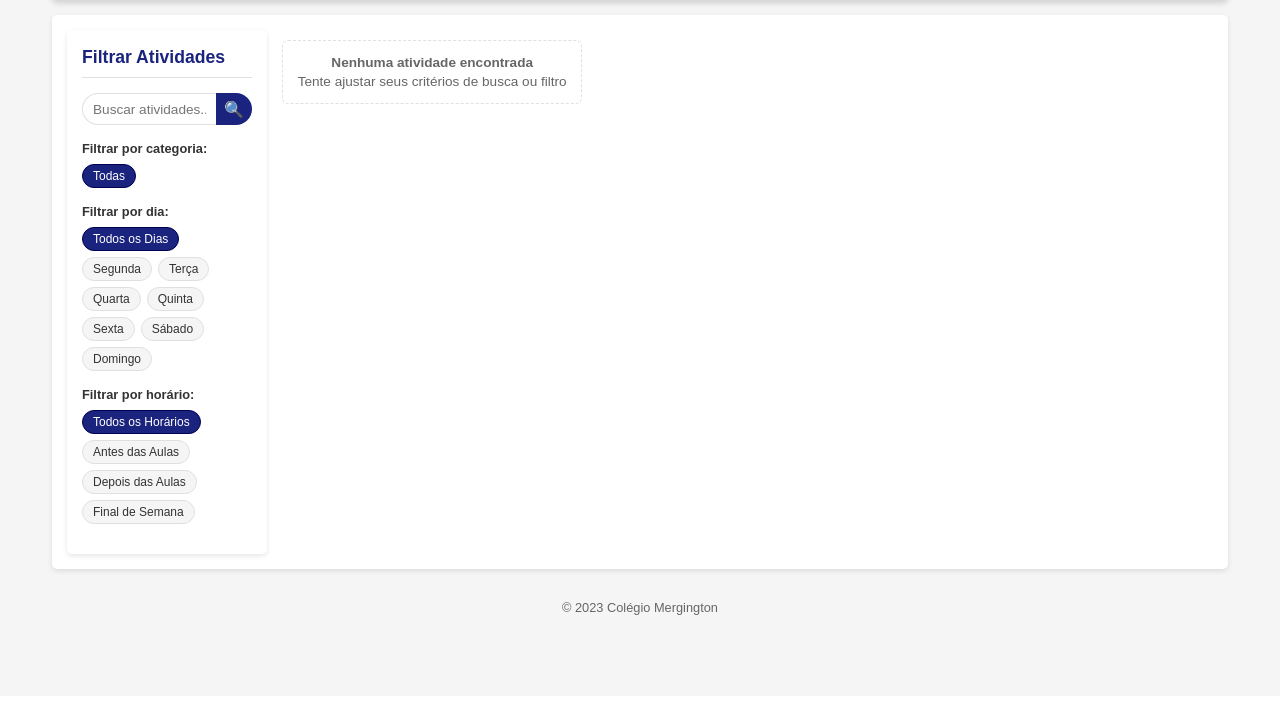
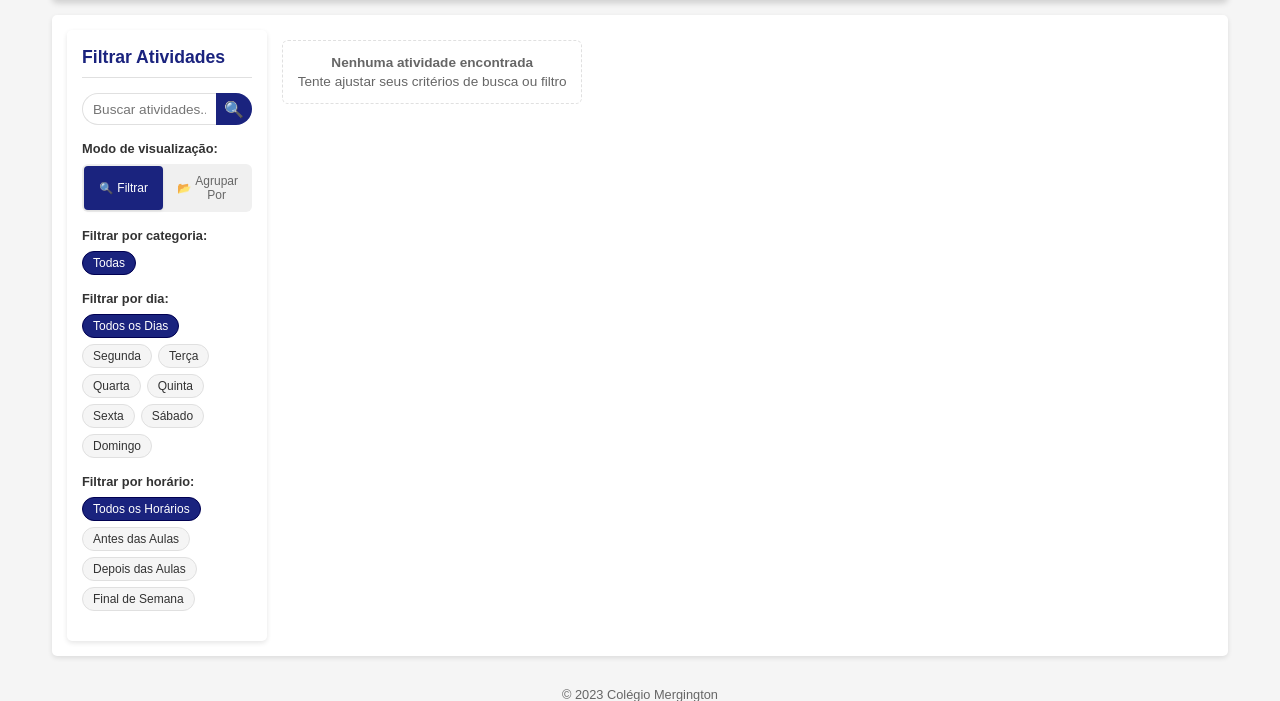
Before and after one commit to andrefontourainvillia/Java4, a Spring Boot app: page / in a window 1280 px wide. Shown: the part 104-805 px from the top of the page. Before the commit the page ends 719 px from the top, so only its background shows below. Run offline with Spring Boot 4, Linux system fonts and the light colour scheme; data that the repository does not hold is empty; some of the project's set-up classes (security, data sources, template engines, error pages and the like) are left out, and stand-ins take their place.

Commit message:
Implement Group By functionality for activities
Co-authored-by: andrefontourainvillia <140420144+andrefontourainvillia@users.noreply.github.com>

```diff
--- a/src/main/resources/static/app.js
+++ b/src/main/resources/static/app.js
@@ -35,6 +35,7 @@ document.addEventListener("DOMContentLoaded", () => {
   let searchQuery = "";
   let currentDay = "";
   let currentTimeRange = "";
+  let viewMode = "filter"; // "filter" or "group"
 
   // Load activity categories from backend
   async function loadActivityCategories() {
@@ -458,8 +459,8 @@ document.addEventListener("DOMContentLoaded", () => {
       // Get activity type - use backend data if available
       const activityType = getActivityType(name, details.description, details.category);
 
-      // Apply category filter (only if backend didn't already filter)
-      if (currentFilter !== "all" && activityType !== currentFilter) {
+      // Apply category filter (only in filter mode, not in group mode)
+      if (viewMode === "filter" && currentFilter !== "all" && activityType !== currentFilter) {
         return;
       }
 
@@ -507,9 +508,65 @@ document.addEventListener("DOMContentLoaded", () => {
       return;
     }
 
-    // Display filtered activities
+    // Display activities based on view mode
+    if (viewMode === "group") {
+      displayGroupedActivities(filteredActivities);
+    } else {
+      // Display filtered activities (original behavior)
+      Object.entries(filteredActivities).forEach(([name, details]) => {
+        renderActivityCard(name, details);
+      });
+    }
+  }
+
+  // Function to display activities grouped by category
+  function displayGroupedActivities(filteredActivities) {
+    // Group activities by category
+    const groupedActivities = {};
+
     Object.entries(filteredActivities).forEach(([name, details]) => {
-      renderActivityCard(name, details);
+      // Get category information
+      let categoryInfo = {
+        id: 'outros',
+        label: 'Outros',
+        color: '#666666'
+      };
+
+      if (details.categoryDetails) {
+        // Use backend category details if available
+        categoryInfo = {
+          id: details.categoryDetails.type || details.categoryDetails.id,
+          label: details.categoryDetails.label,
+          color: details.categoryDetails.backgroundColor
+        };
+      } else if (details.category && activityTypes[details.category.toLowerCase()]) {
+        // Use category from activityTypes
+        const categoryType = activityTypes[details.category.toLowerCase()];
+        categoryInfo = {
+          id: details.category.toLowerCase(),
+          label: categoryType.label,
+          color: categoryType.color
+        };
+      }
+
+      // Initialize group if it doesn't exist
+      if (!groupedActivities[categoryInfo.id]) {
+        groupedActivities[categoryInfo.id] = {
+          info: categoryInfo,
+          activities: []
+        };
+      }
+
+      // Add activity to the group
+      groupedActivities[categoryInfo.id].activities.push({ name, details });
+    });
+
+    // Sort groups by label and render them
+    const sortedGroups = Object.entries(groupedActivities)
+      .sort(([, a], [, b]) => a.info.label.localeCompare(b.info.label));
+
+    sortedGroups.forEach(([groupId, group]) => {
+      renderActivityGroup(group.info, group.activities);
     });
   }
 
@@ -547,8 +604,61 @@ document.addEventListener("DOMContentLoaded", () => {
     return false;
   }
 
+  // Function to render an activity group
+  function renderActivityGroup(categoryInfo, activities) {
+    // Create group container
+    const groupContainer = document.createElement("div");
+    groupContainer.className = "activity-group";
+
+    // Create group header
+    const groupHeader = document.createElement("div");
+    groupHeader.className = "activity-group-header";
+
+    const groupTitle = document.createElement("h3");
+    groupTitle.className = "activity-group-title";
+
+    // Create color icon
+    const colorIcon = document.createElement("span");
+    colorIcon.className = "activity-group-icon";
+    colorIcon.style.backgroundColor = categoryInfo.color;
+
+    // Create count badge
+    const countBadge = document.createElement("span");
+    countBadge.className = "activity-group-count";
+    countBadge.textContent = activities.length;
+
+    // Assemble header
+    groupTitle.appendChild(colorIcon);
+    groupTitle.appendChild(document.createTextNode(categoryInfo.label));
+    groupTitle.appendChild(countBadge);
+    groupHeader.appendChild(groupTitle);
+
+    // Create activities container
+    const activitiesContainer = document.createElement("div");
+    activitiesContainer.className = "activity-group-activities";
+
+    // Render each activity in the group
+    activities.forEach(({ name, details }) => {
+      const activityCard = createActivityCardElement(name, details);
+      activitiesContainer.appendChild(activityCard);
+    });
+
+    // Assemble the group
+    groupContainer.appendChild(groupHeader);
+    groupContainer.appendChild(activitiesContainer);
+
+    // Add to activities list
+    activitiesList.appendChild(groupContainer);
+  }
+
   // Function to render a single activity card
   function renderActivityCard(name, details) {
+    const activityCard = createActivityCardElement(name, details);
+    activitiesList.appendChild(activityCard);
+  }
+
+  // Function to create activity card element (shared between grouped and individual display)
+  function createActivityCardElement(name, details) {
     const activityCard = document.createElement("div");
     activityCard.className = "activity-card";
 
@@ -738,7 +848,7 @@ document.addEventListener("DOMContentLoaded", () => {
       }
     }
 
-    activitiesList.appendChild(activityCard);
+    return activityCard;
   }
 
   // Event listeners for search and filter
@@ -779,6 +889,20 @@ document.addEventListener("DOMContentLoaded", () => {
       // Update current time filter and fetch activities
       currentTimeRange = button.dataset.time;
       fetchActivities();
+    });
+  });
+
+  // Add event listeners for view mode toggle
+  const viewModeButtons = document.querySelectorAll('.view-mode-btn');
+  viewModeButtons.forEach((button) => {
+    button.addEventListener("click", () => {
+      // Update active class
+      viewModeButtons.forEach((btn) => btn.classList.remove("active"));
+      button.classList.add("active");
+
+      // Update view mode and refresh display
+      viewMode = button.dataset.mode;
+      displayFilteredActivities();
     });
   });
 
--- a/src/main/resources/static/index.html
+++ b/src/main/resources/static/index.html
@@ -40,6 +40,21 @@
               <button id="search-button" aria-label="Buscar">
                 <span class="search-icon">🔍</span>
               </button>
+            </div>
+
+            <!-- View Mode Toggle -->
+            <div class="filter-container">
+              <div class="filter-label">Modo de visualização:</div>
+              <div class="view-mode-toggle">
+                <button class="view-mode-btn active" data-mode="filter">
+                  <span class="mode-icon">🔍</span>
+                  Filtrar
+                </button>
+                <button class="view-mode-btn" data-mode="group">
+                  <span class="mode-icon">📂</span>
+                  Agrupar Por
+                </button>
+              </div>
             </div>
 
             <div class="filter-container">
--- a/src/main/resources/static/styles.css
+++ b/src/main/resources/static/styles.css
@@ -592,6 +639,46 @@ footer {
   display: flex;
   flex-wrap: wrap;
   gap: 6px;
+}
+
+/* View mode toggle styles */
+.view-mode-toggle {
+  display: flex;
+  background-color: var(--border-light);
+  border-radius: 6px;
+  padding: 2px;
+  gap: 2px;
+}
+
+.view-mode-btn {
+  flex: 1;
+  background-color: transparent;
+  border: none;
+  padding: 8px 12px;
+  border-radius: 4px;
+  font-size: 0.75rem;
+  cursor: pointer;
+  transition: all 0.2s ease;
+  display: flex;
+  align-items: center;
+  justify-content: center;
+  gap: 4px;
+  color: var(--text-secondary);
+}
+
+.view-mode-btn.active {
+  background-color: var(--primary);
+  color: white;
+  box-shadow: 0 1px 3px rgba(0, 0, 0, 0.1);
+}
+
+.view-mode-btn:not(.active):hover {
+  background-color: var(--border);
+  color: var(--text-primary);
+}
+
+.mode-icon {
+  font-size: 0.7rem;
 }
 
 .category-filter,
```
Also changed, not shown: other parts of src/main/resources/static/styles.css (+47 -0 lines).
